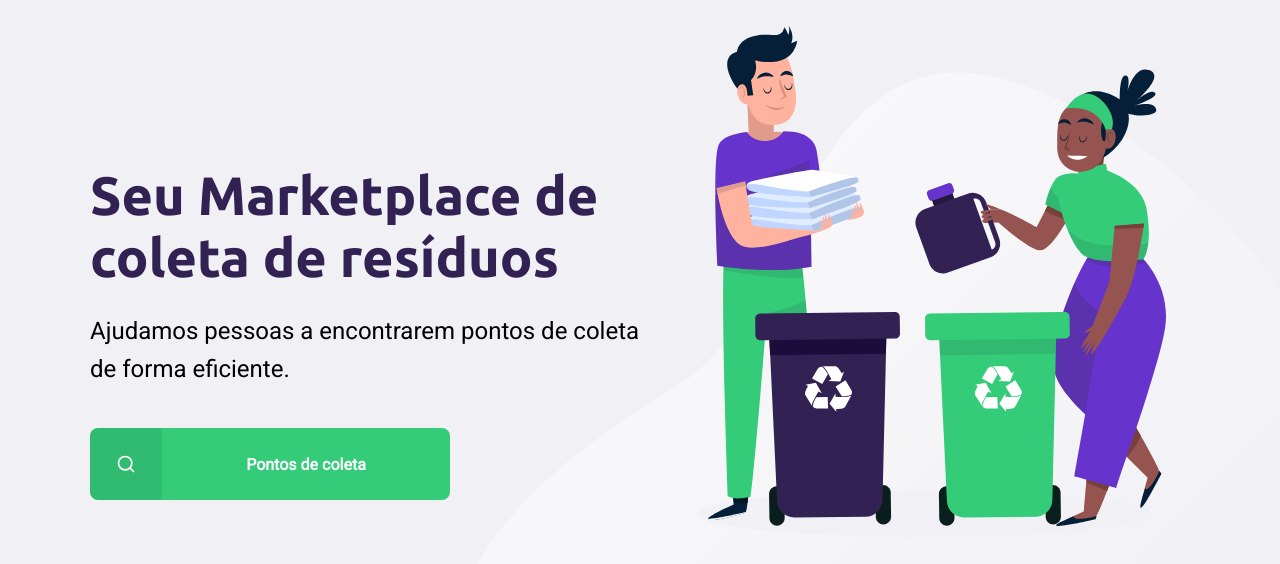
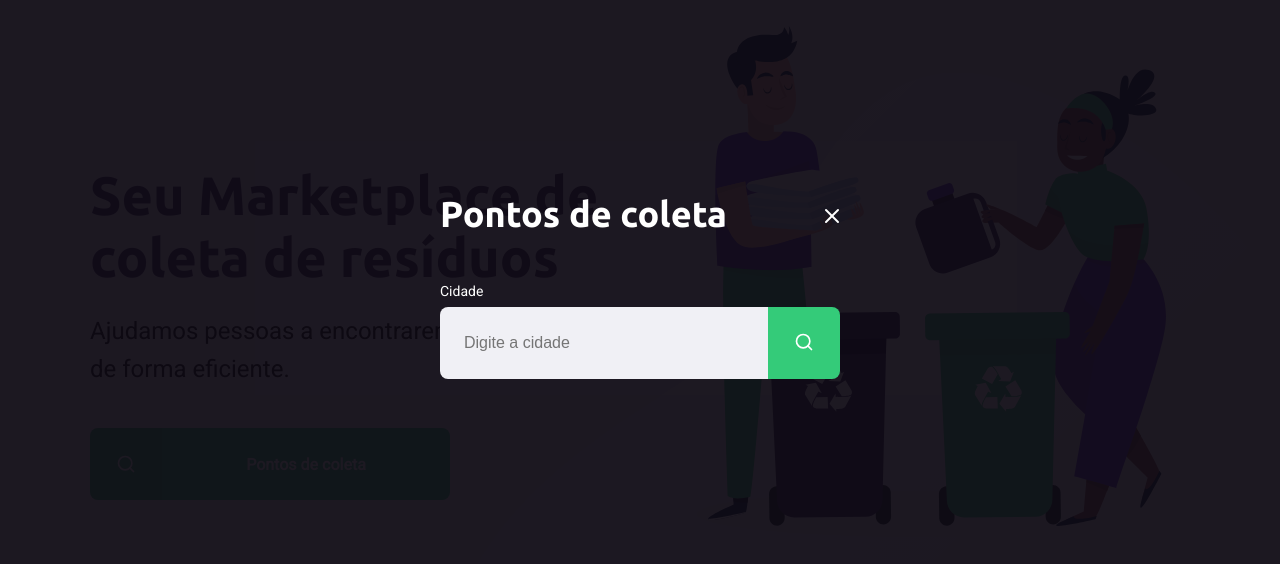
Before and after one commit to beefreguglia/NLW, a plain HTML site: page index.html in a window 1280 px wide. Both pictures are taken after a click on the link "Pontos de coleta". Shown: the part 114-678 px from the top of the page. Drawn offline with Linux system fonts and the light colour scheme.

Commit message:
Adicionado o modal na index, dando funcao de buscar ao botao

```diff
--- a/index.html
+++ b/index.html
@@ -12,6 +12,7 @@
      <!--Referencia os estilos usados na  pagina-->
     <link rel="stylesheet" href="/styles/main.css">
     <link rel="stylesheet" href="/styles/home.css">
+    <link rel="stylesheet" href="/styles/modal.css">
     <link rel="stylesheet" href="/styles/responsive.css">
 
 </head>
@@ -50,6 +51,43 @@
 
     </div>
 
+    <div id="modal" class="hide">
+
+        <div class="content">
+
+            <div class="header">
+
+                 <h1>Pontos de coleta</h1>
+                 <a href="#">Fechar</a>
+
+            </div>
+
+            <form action="">
+
+                <label for="search">Cidade</label>
+
+                <div class="search field">
+
+                    <input placeholder="Digite a cidade" type="text" name="search">
+
+                    <button>
+
+                        <img src="/assets/search.svg" alt="Buscar">
+
+                    </button>
+
+
+                </div>
+
+            </form>
+
+        </div>
+
+
+    </div>
+
+    <script src="/scripts/index.js"></script>
+
 </body>
 
 </html>
--- /dev/null
+++ b/scripts/index.js
@@ -0,0 +1,9 @@
+
+//pengando o botao search
+
+const buttonSearch = document.querySelector("#page-home main a")
+const modal = document.querySelector("#modal")
+const close = document.querySelector("#modal .header a")
+
+buttonSearch.addEventListener("click",() => modal.classList.remove("hide") )
+close.addEventListener("click",() => modal.classList.add("hide") )
--- a/styles/create-point.css
+++ b/styles/create-point.css
@@ -91,7 +91,7 @@ form .field-group{
 form input,
 form select{
 
-    background-color: #f0f0f5;
+    background-color: var(--background-color);
     border: 0;
     padding: 16px 24px;
     font-size: 16px;
--- a/styles/main.css
+++ b/styles/main.css
@@ -2,6 +2,7 @@
 
     --title-color: #322153;
     --primary-color: #34cb79;
+    --background-color: #f0f0f5;
 
 }
 
@@ -19,7 +20,7 @@ html {
 
 body{
 
-    background-color: #f0f0f5;
+    background-color: var(--background-color);
     -webkit-font-smoothing: antialiased;
 
 }
--- /dev/null
+++ b/styles/modal.css
@@ -0,0 +1,94 @@
+#modal{
+
+    background-color: #0e0a14ef;
+    height: 100vh;
+    width: 100vw;
+    position: fixed;
+    top: 0;
+    display: flex;
+    justify-content: center;
+    align-items: center;
+    transition: 400ms;
+
+}
+
+#modal.hide{
+
+    display: none;
+
+}
+
+#modal .content{
+
+    color: white;
+    width: 400px;
+
+}
+
+#modal .header{
+
+    display: flex;
+    align-items: center;
+    justify-content: space-between;
+    margin-bottom: 48px;
+
+}
+
+#modal .header a{
+
+    background-image: url("../assets/x.svg");
+    width: 20px;
+    height: 20px;
+    display: flex;
+    font-size: 0.01px;
+
+}
+
+#modal .header h1 {
+
+    color: white;
+    font-size: 36px;
+    line-height: 42px;
+
+}
+
+#modal form label{
+
+
+    font-size: 14px;
+    line-height: 16px;
+    display: block;
+    margin-bottom: 8px;
+
+}
+
+#modal form .field{
+
+    display: flex;
+
+}
+
+#modal form input{
+
+    flex: 1;
+    background-color: var(--background-color);
+    border-radius: 8px 0 0 8px;
+    border: 0;
+    padding: 16px 24px;
+    font-size: 16px;
+    color: #6c6c80;
+    ;
+
+}
+
+#modal form button{
+
+    width: 72px;
+    height: 72px;
+    background-color: var(--primary-color);
+    border: 0px;
+    border-radius: 0 8px 8px 0;
+
+}
+
+#
```
